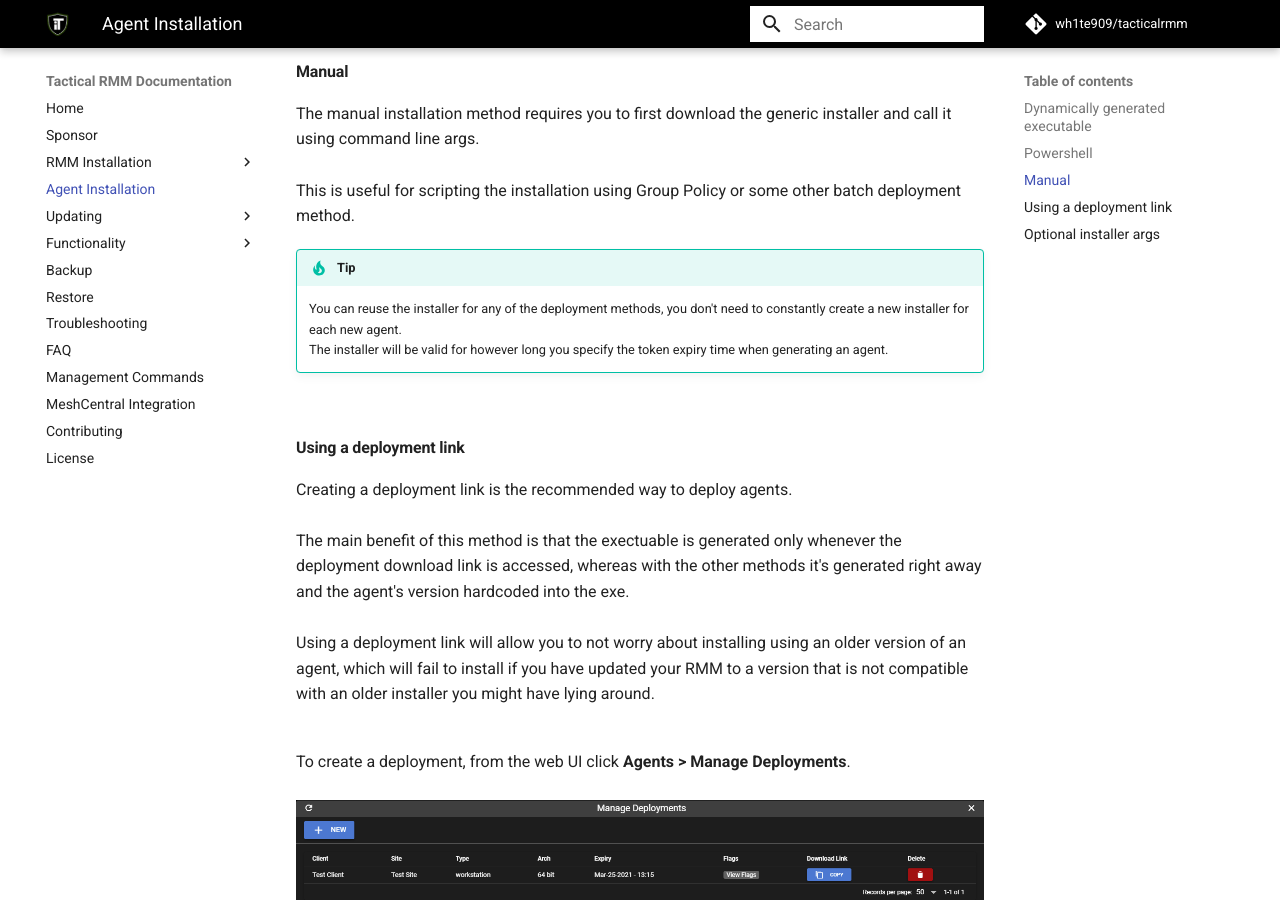
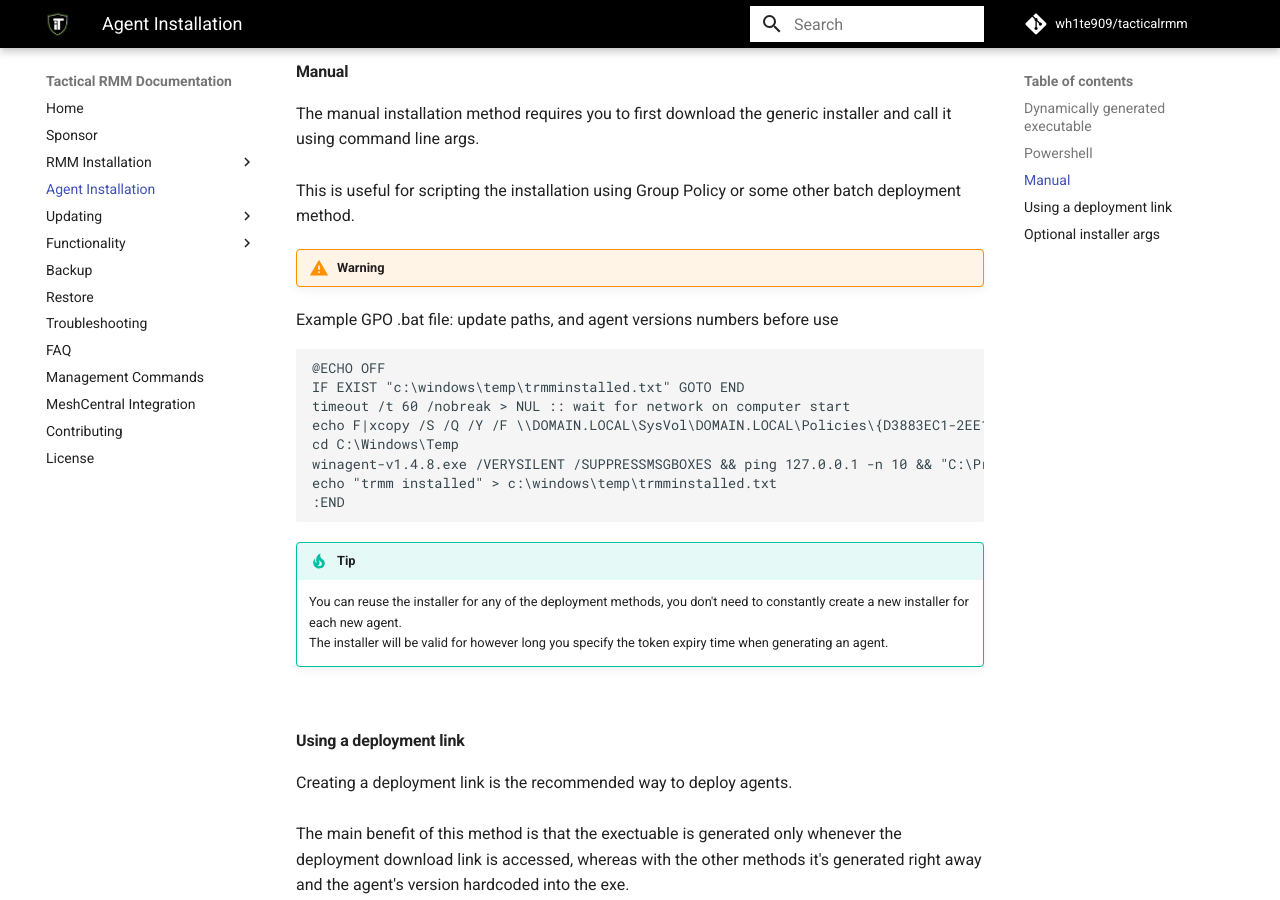
Before and after one commit to amidaware/tacticalrmm, an MkDocs documentation site: the page built from docs/docs/install_agent.md, in a window 1280 px wide and 900 px high, scrolled down 1192 px. Built offline with MkDocs 1.6.1 and Material for MkDocs 9.7.7, drawn with Linux system fonts in a browser that asks for light colours; comment, search, counter and statistics services are not loaded.

Commit message:
Adding example GPO deploy script

````diff
--- a/docs/docs/install_agent.md
+++ b/docs/docs/install_agent.md
@@ -27,6 +27,19 @@
 #### Manual
 The manual installation method requires you to first download the generic installer and call it using command line args.<br/><br/>
 This is useful for scripting the installation using Group Policy or some other batch deployment method.<br/>
+
+!!!warning
+Example GPO .bat file: update paths, and agent versions numbers before use
+```
+@ECHO OFF
+IF EXIST "c:\windows\temp\trmminstalled.txt" GOTO END
+timeout /t 60 /nobreak > NUL :: wait for network on computer start
+echo F|xcopy /S /Q /Y /F \\DOMAIN.LOCAL\SysVol\DOMAIN.LOCAL\Policies\{D3883EC1-2EE1-4397-9041-6FF57575B775}\Machine\Scripts\Startup\winagent-v1.4.8.exe C:\Windows\Temp\winagent-v1.4.8.exe
+cd C:\Windows\Temp
+winagent-v1.4.8.exe /VERYSILENT /SUPPRESSMSGBOXES && ping 127.0.0.1 -n 10 && "C:\Program Files\TacticalAgent\tacticalrmm.exe" -m install --api https://api.example.com --client-id 14 --site-id 34 --agent-type server --auth changeme
+echo "trmm installed" > c:\windows\temp\trmminstalled.txt
+:END
+```
 
 
 !!!tip
````
